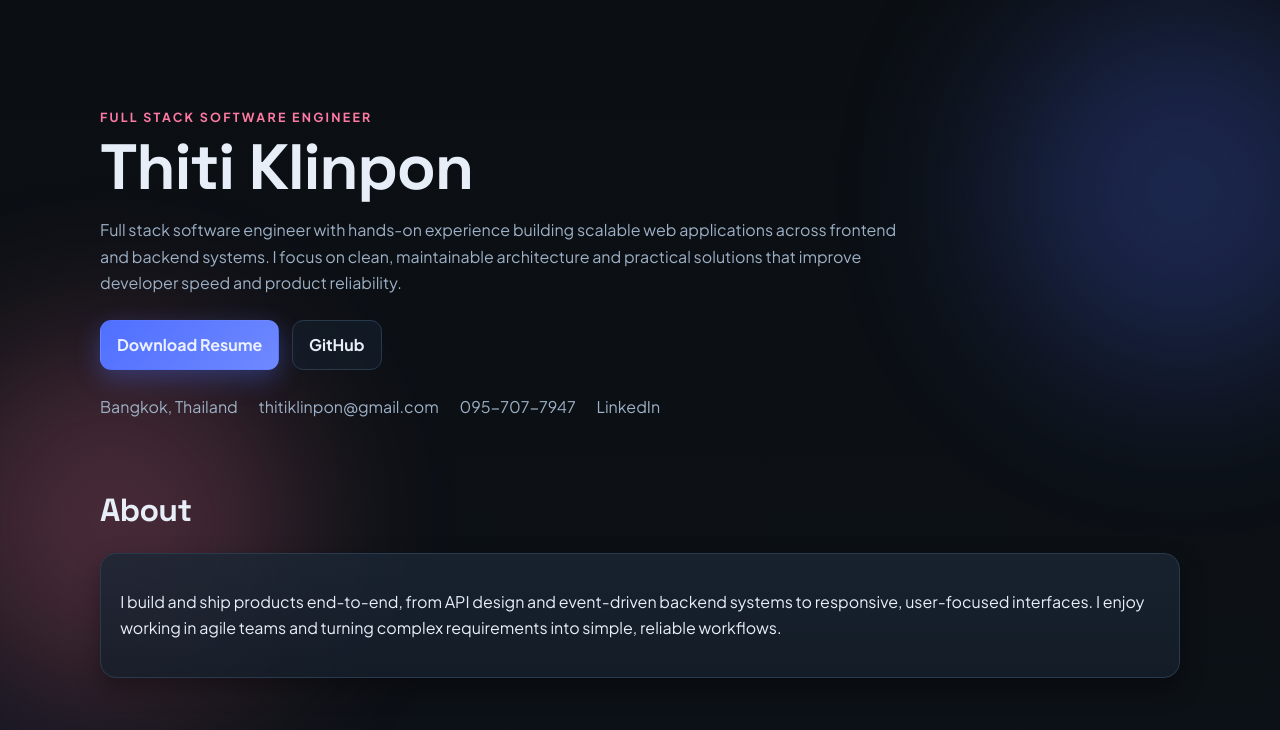
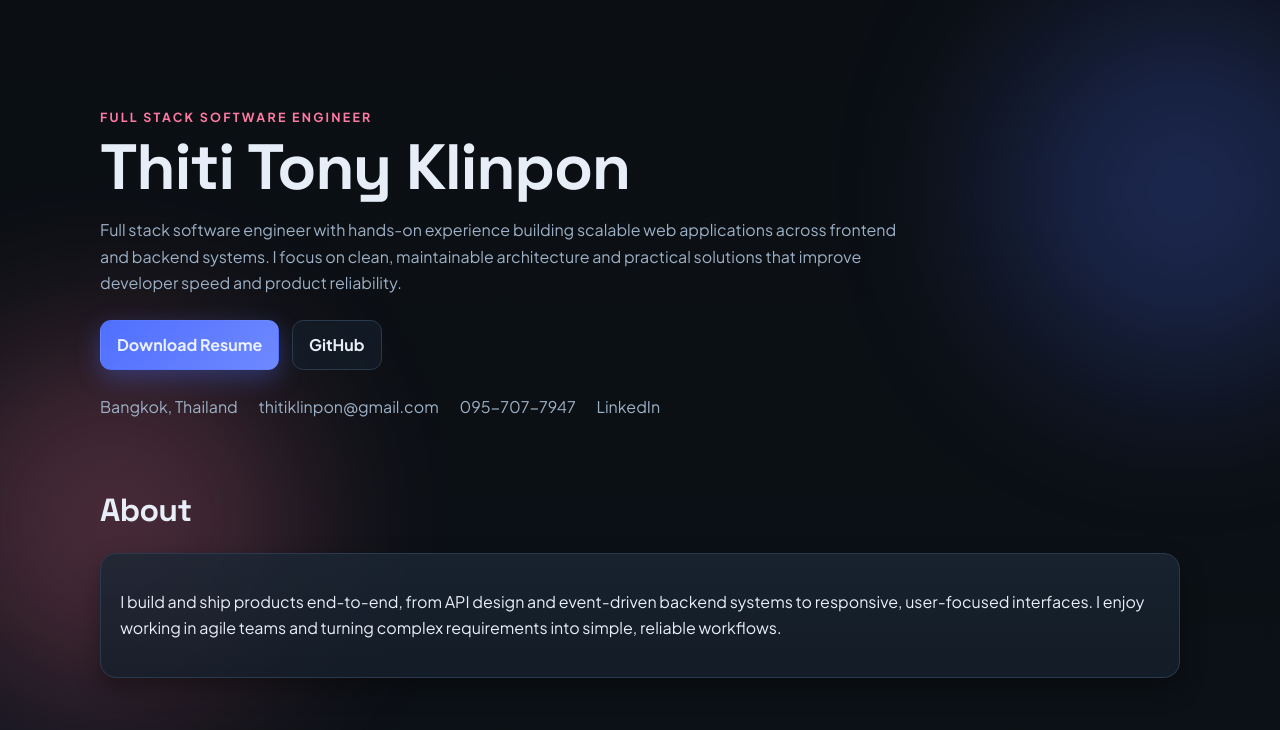
Before and after one commit to tonytkl/portfolio, a plain HTML site: page index.html in a window 1280 px wide. Shown: the part 70-800 px from the top of the page. Drawn offline with Linux system fonts and the light colour scheme.

Commit message:
Update name in title and alt attributes to include full name

```diff
--- a/index.html
+++ b/index.html
@@ -7,7 +7,7 @@
       name="description"
       content="Portfolio website of Thiti Klinpon, Full Stack Software Engineer."
     />
-    <title>Thiti Klinpon | Full Stack Software Engineer</title>
+    <title>Thiti Tony Klinpon | Full Stack Software Engineer</title>
     <link rel="icon" href="./assests/favicon/favicon.ico" sizes="any" />
     <link
       rel="icon"
@@ -43,7 +43,7 @@
         <a class="brand" href="#top" aria-label="Back to top">
           <img
             src="./assests/images/mainLogo.png"
-            alt="Thiti Klinpon logo"
+            alt="Thiti Tony Klinpon logo"
             width="36"
             height="36"
           />
@@ -85,7 +85,7 @@
     <main id="top">
       <section class="hero container reveal">
         <p class="eyebrow">Full Stack Software Engineer</p>
-        <h1>Thiti Klinpon</h1>
+        <h1>Thiti Tony Klinpon</h1>
         <p class="hero-summary">
           Full stack software engineer with hands-on experience building
           scalable web applications across frontend and backend systems. I focus
```
